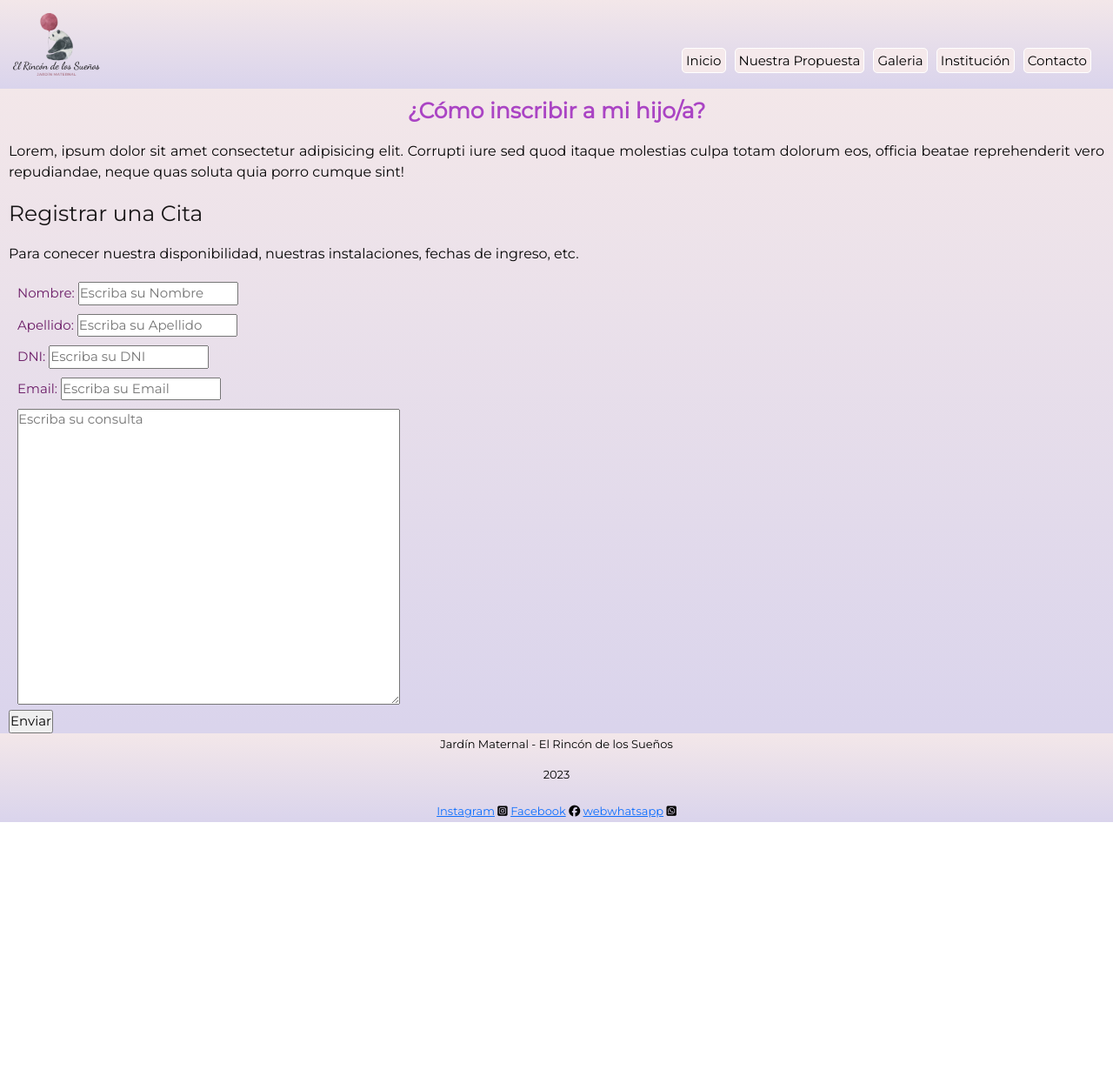
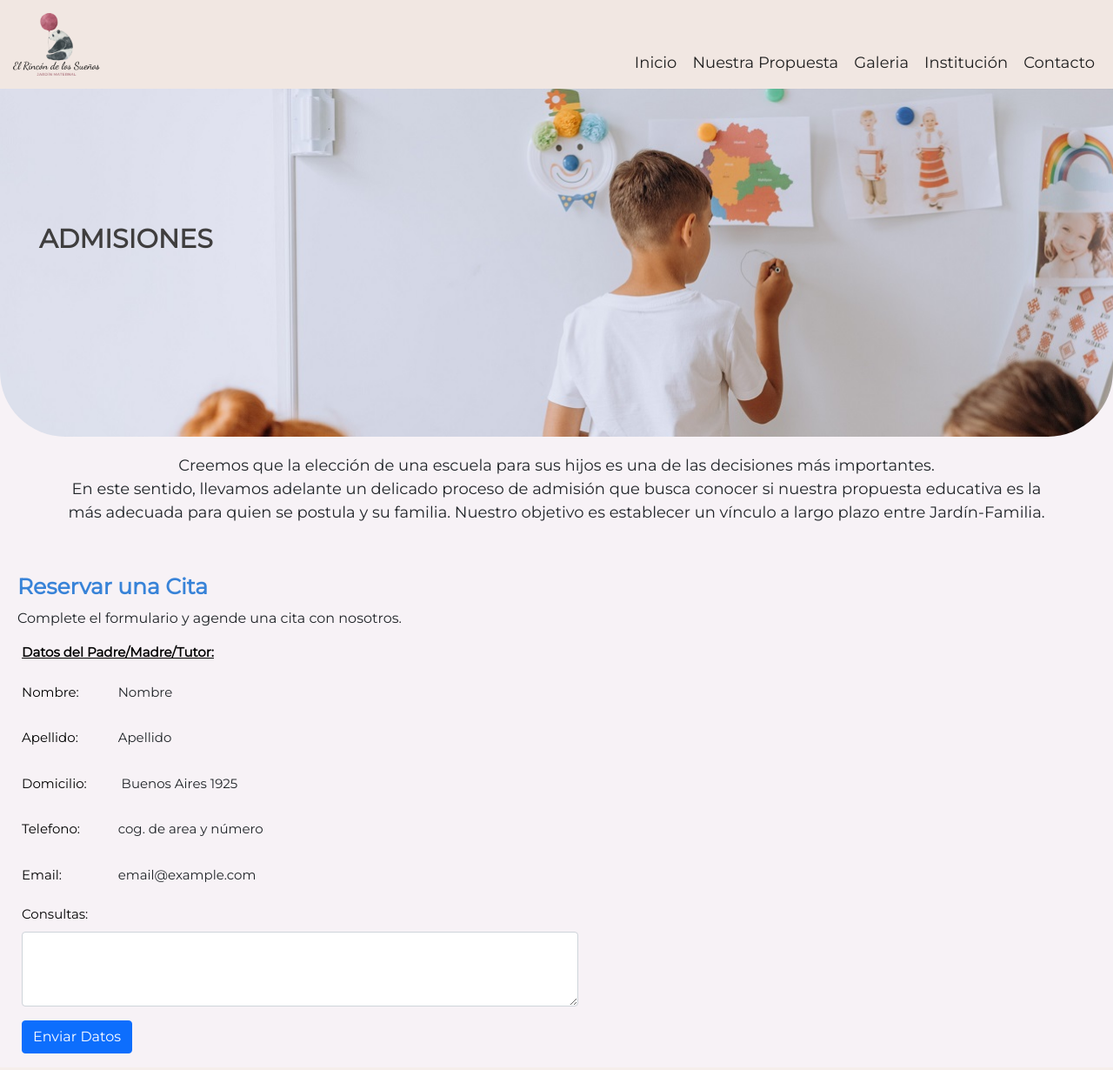
Before and after one commit to oneliafermani/PreEntrega2-OneliaFermani, a plain HTML site: page pages/Contacto.html in a window 1280 px wide. Shown: the top 1230 px of the page at 87% size. Before the commit the page ends 945 px from the top, so only its background shows below. Drawn offline with nearby package versions, Linux system fonts and the light colour scheme.

Commit message:
estilados pagina contacto y cambios inicio

```diff
--- a/css/estilos.css
+++ b/css/estilos.css
@@ -14,7 +14,8 @@
 
 /*esta clase tiene el estilo principal de la pag  HEADER */
 .header{
-    background-image: linear-gradient(to top, #dad4ec 0%, #dad4ec 1%, #f3e7e9 100%);
+    /*background-image: linear-gradient(to top, #dad4ec 0%, #dad4ec 1%, #f3e7e9 100%);*/
+    background-color:  #f1e7e2;
     display: flex;
     justify-content: space-between;
     align-items: flex-end;
@@ -27,9 +28,9 @@
 .header__listaNav{
     display:flex;
     justify-content: flex-end;
+    align-items: end;
     list-style: none;
-    margin:10px;
-    padding: 10px;
+
 }
 /*boton nav*/ /*hijo*/
 .header__listaNav__linkNav{
@@ -37,34 +38,43 @@
     padding: 4px;
     text-align:center;
     text-decoration: none;
-    color: black;
-    font-size: 15px;
-    border: 1px solid white;
+    font-weight:lighter;
+    color: rgb(32, 32, 32);
+    font-size: 18px;
+    /*border: 1px solid  #ff9770;;
     border-radius: 5px;
-    background-color: rgb(245, 233, 235);
+    background-color: #f1e7e2ad;*/
+}
+.header__listaNav__linkNav:hover{
+    text-decoration: underline;
+    color: #f8a485;
+    background-color: rgba(252, 238, 227, 0.384);
+
 }
 /*main del index*/ /*se adapta al contenido que tiene de largo width*/
 .inicio{
-    background: url(./fondoinicio.jpg);
-    object-fit: cover;
-    display: flex;
-    flex-direction: column;
-    flex-wrap: wrap;
-    background-repeat: no-repeat;
+    background-color:  rgb(247, 242, 246);
 }
 /*seccion 1 presentacion*/
 .inicio__secUno{
-    margin: 10px;
-    padding: 10px;
+    background: url(./inicio2o.jpg);
+    background-repeat: no-repeat;
+    background-size: cover;
+    height: 50vh;
+    object-fit: cover;
+    border-end-start-radius: 75px;
+    border-end-end-radius: 75px;
+    display: flex;
+    flex-direction: column;
+    justify-content: center;
 }
-
 .inicio__secUno__titulo{
     margin: 5px;
     padding: 0px;
     font-family: 'Courgette', cursive;
-    color:  rgb(170, 68, 196);
+    color:  rgb(0, 0, 0);
     text-align: center;
-    font-size: 50px;
+    font-size: 60px;
 }
 .inicio__secUno__subtitulo{
     color: black;
@@ -73,10 +83,17 @@
     font-weight: bold;
 }
 .inicio__secUno__textUno{
-    margin: 0px;
+    display: flex;
+    flex-direction: row;
+    justify-content: center;
+    align-items: center;
+    width: 90%;
+    margin: auto;
+    margin-top: 40px;
     padding: 10px;
     color: rgb(5, 5, 5);
     text-align: justify;
+    font-size: 18px;
 }
 /*seccion 2 informacion */
 .inicio__secDos{
@@ -91,21 +108,20 @@
 
 .inicio__secDos__box{
     display: flex;
-    width: 28%;
+    width: 30%;
     flex-direction: column;
-    margin: 15px;
+    margin-bottom: 40px;
     padding: 15px;
     box-shadow: 15px 18px 26px 3px rgba(110,108,90,0.63);
     -webkit-box-shadow: 15px 18px 26px 3px rgba(110,108,90,0.63);
     -moz-box-shadow: 15px 18px 26px 3px rgba(110,108,90,0.63);
-    border: 6px solid rgb(198, 152, 202);
+    border: 6px solid #ff9770;
     border-radius: 10px;
-    background:rgba(235, 233, 233, 0.678);
+    background:#f5cabb48;
     align-items: center;
 
 }
 .inicio__secDos__box:hover{
-    background-color: white;
     transform: scale(1.1);
 }
 
@@ -134,7 +150,7 @@
 
 /*footer del index*/
 .footer{
-    background-image: linear-gradient(to top, #dad4ec 0%, #dad4ec 1%, #f3e7e9 100%);
+    background-color: #f1e7e2af;;
     display: flex;
     flex-direction: column;
     justify-content: center;
@@ -479,37 +495,72 @@
 
 /*comiendo pag contacto*/
 .pagCinco{
-    display: grid;
-    background-image: linear-gradient(to top, #dad4ec 0%, #dad4ec 1%, #f3e7e9 100%)
+    background-color:  rgb(247, 242, 246);
+    display: flex;
+    flex-direction: column;
+    flex-wrap: wrap;
 
 }
 /*primera seccion*/
+.pagCinco__secUno{
+    background: url(./admisione.jpg);
+    background-repeat: no-repeat;
+    background-size:cover;
+    height: 50vh;
+    object-fit: cover;
+    border-end-end-radius: 75px;
+    border-end-start-radius: 75px;
+    display: flex;
+    flex-direction: column;
+    justify-content: start;
+}
 .pagCinco__secUno__titulo{
-    margin: 5px;
+    margin-left: 40px;
+    margin-top: 150px;
     padding: 5px;
     font-family: 'Montserrat', sans-serif;
     font-weight: bold;
-    color:  rgb(170, 68, 196);
+    color:  rgb(63, 62, 62);
+    font-size: 30px;
+}
+.pagCinco__secUno__text{
+    display: flex;
+    flex-direction: row;
+    width: 90%;
+    margin: auto;
+    margin-top: 20px;
+    font-size: 18px;
     text-align: center;
-    font-size: 25px;
 }
 /*segunda seccion de formulario*/
 .pagCinco__secDos__subtitulo{
-    margin: 5px;
-    padding: 5px;
-    font-family: 'Montserrat', sans-serif;
-    color: rgb(24, 22, 23);
+    margin-top: 40px;
+    margin-left: 20px;
+    margin-bottom: 10px;
+    color: #3883d8;
     text-align: justify;
     font-size: 25px;
+    position: relative;
+}
+.pagCinco__secDos__text{
+    display: flex;
+    flex-direction: row;
+    margin-left: 20px;
 }
 .pagCinco__secDos__formulario{
     width: 50%;
     display: block;
-    color: rgb(107, 28, 103);
+    color: rgb(0, 0, 0);
     margin-top: 10px;
-    margin-left: 10px;
+    margin-left: 25px;
     font-size: 15px;
+
 }
+.text__form{
+    text-decoration:underline;
+    font-weight: bold;
+}
+
 
 /*media queries para mobile - pag 1 y 2 - de bootstrap solo pude utilizar los conteiner fluid porque se me cambia en el diseño desktop cuadno utilizo container-sm (etc)- */
 @media screen and (max-width: 768px) and (min-width: 576px){
--- a/pages/Contacto.html
+++ b/pages/Contacto.html
@@ -19,7 +19,7 @@
                     <img src="../assets/img/logo of.png" width="100px" alt="logo rincon de los sueños">
                 </div>
                 <nav>
-                    <ul class="header__listaNav">
+                    <ul class="header__listaNav container-md ">
                         <li> <a class="header__listaNav__linkNav" href="../index.html"> Inicio</a></li>
                         <li> <a class="header__listaNav__linkNav" href="./Actividades.html"> Nuestra Propuesta</a></li>
                         <li> <a class="header__listaNav__linkNav" href="./Galeria.html"> Galeria</a></li>
@@ -30,39 +30,59 @@
             </header>
             <main class="pagCinco">
                 <section class="pagCinco__secUno">
-                    <!--explicar como es la inscripcion que se requiere-->
-                    <h1 class="pagCinco__secUno__titulo">¿Cómo inscribir a mi hijo/a?</h1>
-                    <!--use estilo del index-->
-                    <p class="inicio__secUno__textUno">Lorem, ipsum dolor sit amet consectetur adipisicing elit. Corrupti iure sed quod itaque molestias culpa totam dolorum eos, officia beatae reprehenderit vero repudiandae, neque quas soluta quia porro cumque sint!</p>
+                    <div>
+                        <h1 class="pagCinco__secUno__titulo"> <strong> ADMISIONES</strong></h1>
+                    </div>
                 </section>
+                <div class="pagCinco__secUno__text">
+                    <p>Creemos que la elección de una escuela para sus hijos es   una de las decisiones más importantes. <br/>
+                    En este sentido, llevamos adelante un delicado proceso de admisión que busca conocer si nuestra propuesta educativa es la más adecuada para quien se postula y su familia. Nuestro objetivo es establecer un vínculo a largo plazo entre Jardín-Familia.</p>
+                </div>
                 <section class="pagCinco__secDos">
                     <!--formulario de contacto, cita o consulta-->
-                    <h2 class="pagCinco__secDos__subtitulo">Registrar una Cita</h2>
-                    <p class="inicio__secUno__textUno">Para conecer nuestra disponibilidad, nuestras instalaciones, fechas de ingreso, etc. </p>
+                    <h2 class="pagCinco__secDos__subtitulo"><strong> Reservar una Cita</strong></h2>
+                    <p class="pagCinco__secDos__text"> Complete el formulario y agende una cita con nosotros. </p>
                     <div class="pagCinco__secDos__formulario">
+                        <p class="text__form">Datos del Padre/Madre/Tutor:</p>
                         <form action="">
-                            <div class="pagCinco__secDos__formulario">
-                                <label for="Nombre"> Nombre:</label>
-                                <input type="text" placeholder="Escriba su Nombre" required>
+                            <div class="mb-3 row">
+                                <label for="staticEmail" class="col-sm-2 col-form-label"> Nombre:</label>
+                                <div class="col-sm-10">
+                                <input type="text" readonly class="form-control-plaintext" id="staticEmail" value="Nombre" required>
+                                </div>
                             </div>
-                            <div class="pagCinco__secDos__formulario">
-                                <label for="Apellido"> Apellido:</label>
-                                <input type="text" placeholder="Escriba su Apellido" required>
+                            <div class="mb-3 row">
+                                <label for="staticEmail" class="col-sm-2 col-form-label">Apellido:</label>
+                                <div class="col-sm-10">
+                                <input  type="text" readonly class="form-control-plaintext" id="staticEmail" value="Apellido" required>
+                                </div>
                             </div>
-                            <div class="pagCinco__secDos__formulario">
-                                <label for="DNI"> DNI:</label>
-                                <input type="text" placeholder="Escriba su DNI" required>
+                            <div class="mb-3 row">
+                                <label for="staticEmail" class="col-sm-2 col-form-label">Domicilio:</label>
+                                <div class="col-sm-10">
+                                <input type="text" readonly class="form-control-plaintext" id="staticEmail" value=" Buenos Aires 1925" required>
+                                </div>
                             </div>
-                            <div class="pagCinco__secDos__formulario">
-                                <label for="Email"> Email:</label>
-                                <input type="text" placeholder="Escriba su Email" required>
+                            <div class="mb-3 row">
+                                <label for="staticEmail" class="col-sm-2 col-form-label">Telefono:</label>
+                                <div class="col-sm-10">
+                                <input type="text" readonly class="form-control-plaintext" id="staticEmail" value="cog. de area y número" required>
+                                </div>
                             </div>
-                            <div class="pagCinco__secDos__formulario">
-                                <textarea cols="50" rows="15" placeholder="Escriba su consulta" required></textarea>
+                            <div class="mb-3 row">
+                                <label for="staticEmail" class="col-sm-2 col-form-label">Email:</label>
+                                <div class="col-sm-10">
+                                <input type="text" readonly class="form-control-plaintext" id="staticEmail" value="email@example.com" required>
+                                </div>
                             </div>
-                            <div>
-                                <input type="submit" value="Enviar">
+                            <div class="mb-3">
+                                <label for="exampleFormControlTextarea1" class="form-label">Consultas:</label>
+                                <textarea class="form-control" id="exampleFormControlTextarea1" rows="3"></textarea>
                             </div>
+                            <div class="col-auto">
+                                <button type="submit" class="btn btn-primary mb-3">Enviar Datos</button>
+                            </div>
+
                         </form>
                     </div>
 
```
Also changed, not shown: index.html (+6 -4 lines), pages/Galeria.html (+1 -1 lines), pages/Quienesomos.html (+1 -1 lines), css/admisione.jpg (added), css/inicio2o.jpg (added).
